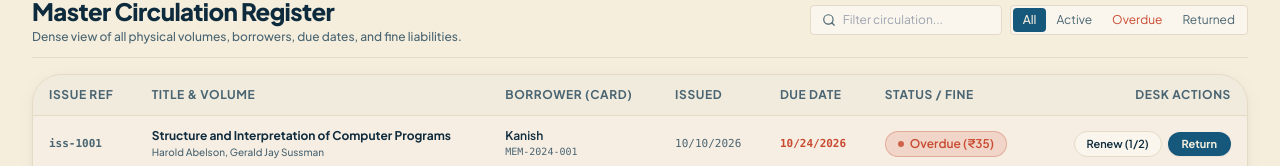
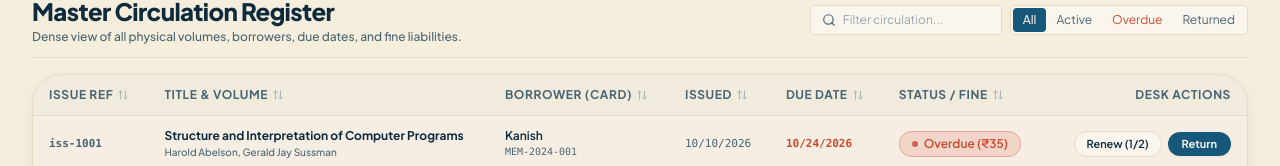
Before and after one commit to KanishCodes/bookd, a React (Vite) app in the folder client/: page /librarian in a window 1280 px wide. Shown: the part 524-690 px from the top of the page. Built offline with nearby package versions, Linux system fonts and the light colour scheme; no server answers; sample sign-in values are in the browser's storage.

Commit message:
feat(frontend): add column sorting to circulation register

```diff
--- a/client/src/pages/LibrarianDeskPage.jsx
+++ b/client/src/pages/LibrarianDeskPage.jsx
@@ -4,6 +4,8 @@ import { getAllIssues, issueBook, returnBook, renewBook } from '../api/issues.ap
 import { getBooks } from '../api/books.api.js';
 import { getUsers } from '../api/users.api.js';
 import { StatusBadge } from '../components/Badge.jsx';
+import { SortableTh } from '../components/SortableTh.jsx';
+import { useSortableData } from '../utils/useSortableData.js';
 import { LoadingState, EmptyState, ErrorState } from '../components/FeedbackStates.jsx';
 import {
   Library,
@@ -163,7 +165,7 @@ export const LibrarianDeskPage = () => {
     }
     return true;
   });
-
+  const { sortedItems: sortedIssues, sort, requestSort } = useSortableData(filteredIssues);
   const activeLoanCount = issues.filter((i) => !i.returnedAt).length;
   const overdueLoanCount = issues.filter((i) => i.status === 'OVERDUE').length;
   const returnedLoanCount = issues.filter((i) => !!i.returnedAt).length;
@@ -484,18 +486,18 @@ export const LibrarianDeskPage = () => {
             <div className="overflow-x-auto">
               <table className="w-full text-left text-xs">
                 <thead>
-                  <tr className="bg-sand/40 border-b border-sand font-bold uppercase tracking-wider text-ink-muted">
-                    <th className="py-3 px-4">Issue Ref</th>
-                    <th className="py-3 px-4">Title & Volume</th>
-                    <th className="py-3 px-4">Borrower (Card)</th>
-                    <th className="py-3 px-4">Issued</th>
-                    <th className="py-3 px-4">Due Date</th>
-                    <th className="py-3 px-4">Status / Fine</th>
-                    <th className="py-3 px-4 text-right">Desk Actions</th>
+                    <tr className="bg-sand/40 border-b border-sand text-ink-muted">
+                    <SortableTh label="Issue Ref" sortKey="id" sort={sort} onSort={requestSort} className="py-3 px-4 text-left" />
+                    <SortableTh label="Title & Volume" sortKey="bookTitle" sort={sort} onSort={requestSort} className="py-3 px-4 text-left" />
+                    <SortableTh label="Borrower (Card)" sortKey="userName" sort={sort} onSort={requestSort} className="py-3 px-4 text-left" />
+                    <SortableTh label="Issued" sortKey="issuedAt" sort={sort} onSort={requestSort} className="py-3 px-4 text-left" />
+                    <SortableTh label="Due Date" sortKey="dueAt" sort={sort} onSort={requestSort} className="py-3 px-4 text-left" />
+                    <SortableTh label="Status / Fine" sortKey="fineAmount" sort={sort} onSort={requestSort} className="py-3 px-4 text-left" />
+                    <th className="py-3 px-4 text-right font-bold uppercase tracking-wider">Desk Actions</th>
                   </tr>
                 </thead>
                 <tbody className="divide-y divide-sand/50">
-                  {filteredIssues.map((iss) => {
+                  {sortedIssues.map((iss) => {
                     const isOverdue = iss.status === 'OVERDUE';
                     const isReturned = !!iss.returnedAt;
 
```
